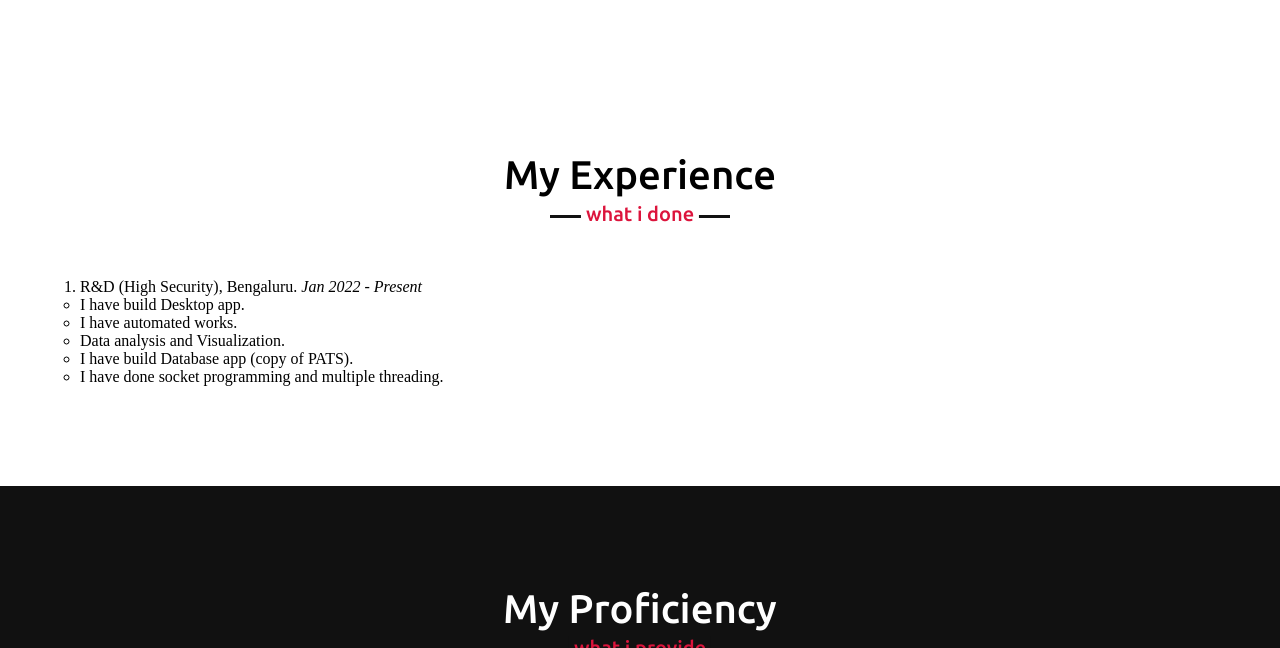
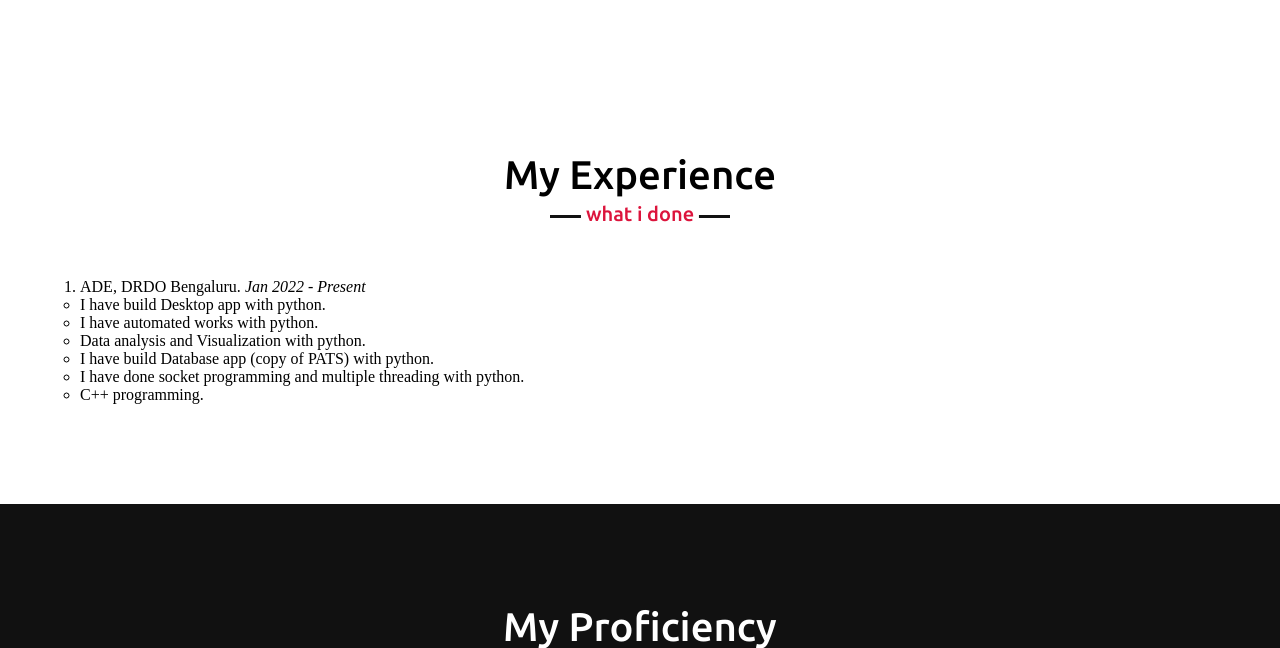
Before and after one commit to lea-dtech/portfolio1, a Django app: page / in a window 1280 px wide. Shown: the part 2062-2710 px from the top of the page. Run offline with Django 4.2, Linux system fonts and the light colour scheme; some libraries are stand-ins or nearby versions.

Commit message:
index page change

```diff
--- a/portfolio/templates/portfolio/index.html
+++ b/portfolio/templates/portfolio/index.html
@@ -193,13 +193,14 @@
     <div class="max-width">
         <h2 class="title">My Experience</h2>
         <ol>
-            <li>R&D (High Security), Bengaluru. <span><i>Jan 2022 - Present</i></span></li>
+            <li>ADE, DRDO Bengaluru. <span><i>Jan 2022 - Present</i></span></li>
             <ul>
-                <li>I have build Desktop app.</li>
-                <li>I have automated works.</li>
-                <li>Data analysis and Visualization.</li>
-                <li>I have build Database app (copy of PATS).</li>
-                <li>I have done socket programming and multiple threading.</li>
+                <li>I have build Desktop app with python.</li>
+                <li>I have automated works with python.</li>
+                <li>Data analysis and Visualization with python.</li>
+                <li>I have build Database app (copy of PATS) with python.</li>
+                <li>I have done socket programming and multiple threading with python.</li>
+                <li>C++ programming.</li>
             </ul>
         </ol>
     </div>
```
Also changed, not shown: portfolio/static/portfolio/images/profile2.jpg (added).
